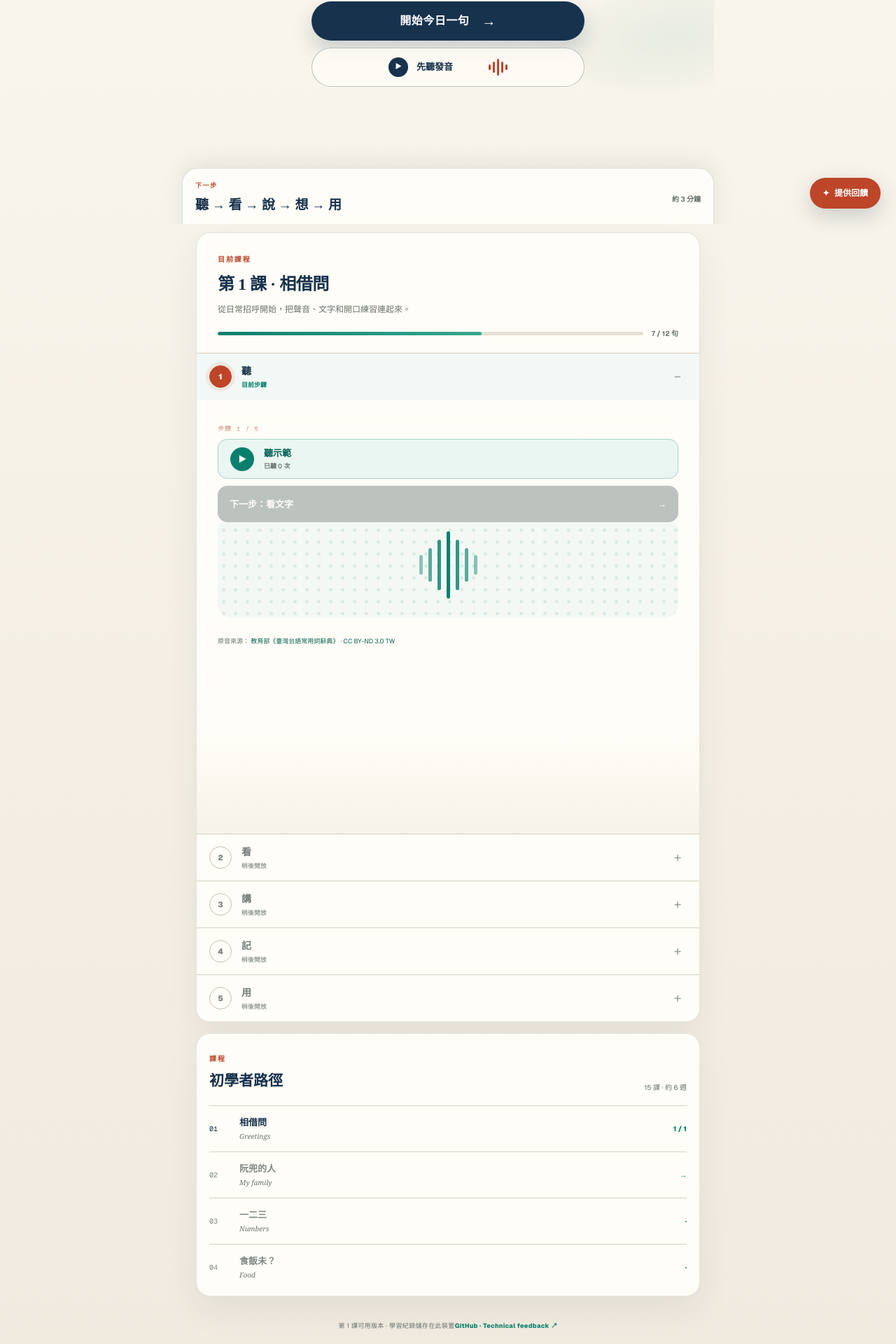
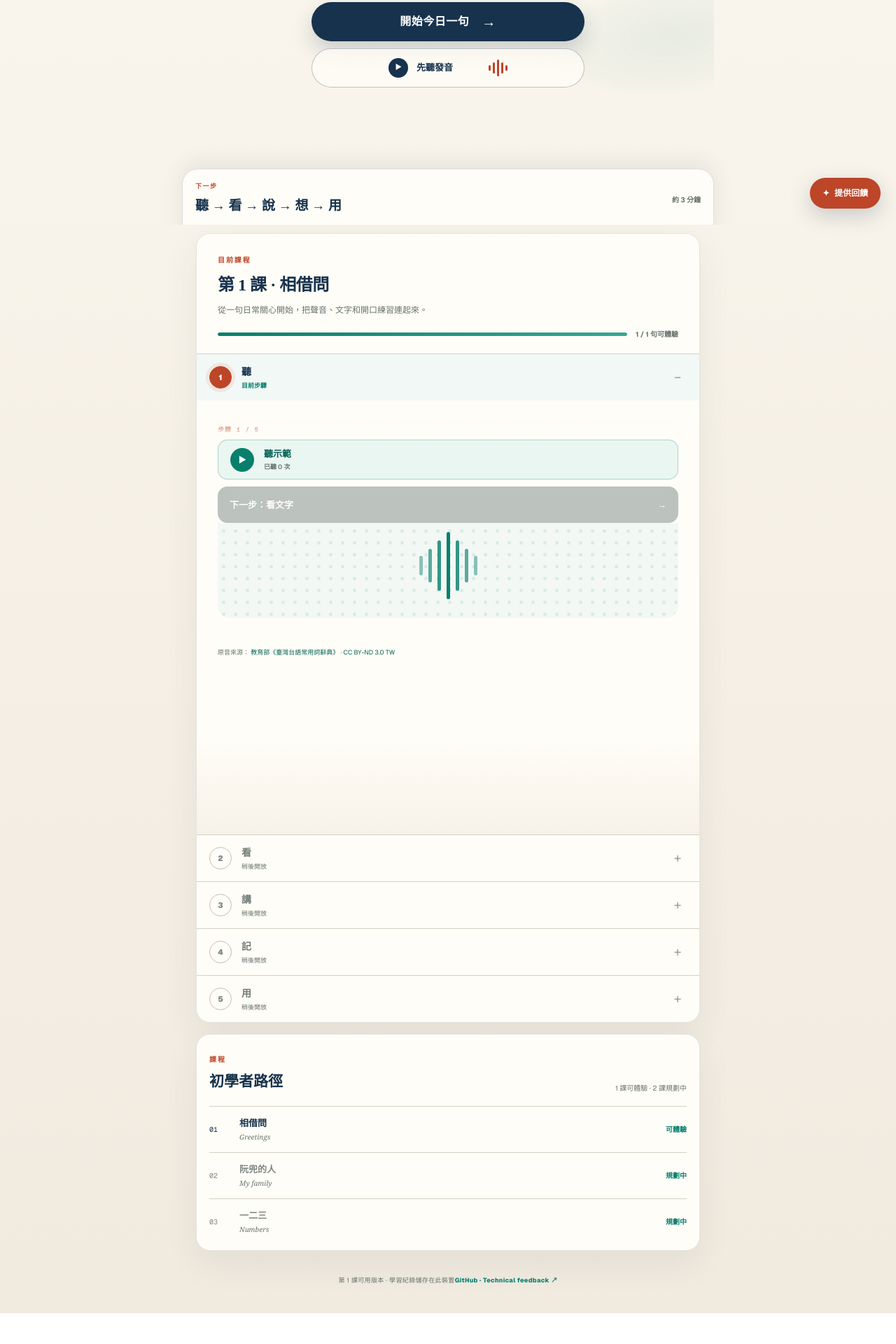
Before and after one commit to f8qtn9kycq-crypto/Taigi-starter, a Next.js app: page / in a window 1280 px wide. Shown: the part 480-2400 px from the top of the page at 70% size. After the commit the page ends 2356 px from the top, so only its background shows below. Built offline with nearby package versions, Linux system fonts and the light colour scheme.

Commit message:
Build research-driven Taigi prototype (#1)
* Build research-driven Taigi prototype

* Add research prototype validation plan

* Fix prototype progress bar state

---------

Co-authored-by: mac_mini_m4 <mac_mini_m4@mac-mini-m4s-Mac-mini.local>

```diff
--- a/app/TaigiStartPage.tsx
+++ b/app/TaigiStartPage.tsx
@@ -7,12 +7,11 @@ import LandingHero from "./components/LandingHero";
 import FeedbackForm from "./FeedbackForm";
 import LessonAccordion from "./components/LessonAccordion";
 import ReviewModal from "./components/ReviewModal";
+import { prototypeLesson } from "./data/lessons";
 import { useAudioPlayer } from "./hooks/useAudioPlayer";
 import { useLearningProgress } from "./hooks/useLearningProgress";
 import { copy } from "./taigi-content";
 import { isReviewDue } from "./utils/srs";
-
-const LESSON_AUDIO = "/audio/li-tsiah-pa-bue.mp3";
 
 export default function TaigiStartPage() {
   const { progress, setLocale, setStage, setHasStarted, addReview, rateReview } = useLearningProgress();
@@ -21,9 +20,13 @@ export default function TaigiStartPage() {
   const [activeTab, setActiveTab] = useState<"learn" | "review" | "progress">("learn");
   const lessonRef = useRef<HTMLElement | null>(null);
   const pathRef = useRef<HTMLElement | null>(null);
-  const heroAudio = useAudioPlayer(LESSON_AUDIO);
+  const heroAudio = useAudioPlayer(prototypeLesson.phrases[0].audioUrl);
   const text = copy[progress.locale];
   const dueCount = isReviewDue(progress.lessonOneReview) ? 1 : 0;
+
+  useEffect(() => {
+    document.documentElement.lang = progress.locale === "zh" ? "zh-Hant-TW" : "en";
+  }, [progress.locale]);
 
   useEffect(() => {
     if (!reviewOpen) return;
@@ -83,6 +86,7 @@ export default function TaigiStartPage() {
       <div className="learning-column">
         <LessonAccordion
           ref={lessonRef}
+          lesson={prototypeLesson}
           text={text}
           stage={progress.stage}
           reviewScheduled={progress.lessonOneReview !== null}
@@ -118,6 +122,7 @@ export default function TaigiStartPage() {
       {reviewOpen && (
         <ReviewModal
           text={text}
+          phrase={prototypeLesson.phrases[0]}
           card={progress.lessonOneReview}
           isDue={dueCount > 0}
           locale={progress.locale}
--- a/app/components/CoursePath.tsx
+++ b/app/components/CoursePath.tsx
@@ -1,5 +1,6 @@
 import { forwardRef } from "react";
-import { lessons, type LessonCopy, type Locale } from "../taigi-content";
+import { lessonCatalog } from "../data/lessons";
+import type { LessonCopy, Locale } from "../taigi-content";
 
 type CoursePathProps = {
   text: LessonCopy;
@@ -15,11 +16,11 @@ const CoursePath = forwardRef<HTMLElement, CoursePathProps>(
           <small>{text.pathSummary}</small>
         </div>
         <div className="lesson-list">
-          {lessons.map((lesson) => (
-            <article key={lesson.id} className={lesson.id === 1 ? "active" : ""}>
-              <span>{String(lesson.id).padStart(2, "0")}</span>
-              <div><b>{locale === "zh" ? lesson.zh : lesson.en}</b><small>{locale === "zh" ? lesson.en : lesson.zh}</small></div>
-              <em>{lesson.id === 1 ? "1 / 1" : lesson.id === 2 ? "→" : "·"}</em>
+          {lessonCatalog.map((lesson) => (
+            <article key={lesson.id} className={lesson.status === "prototype" ? "active" : ""}>
+              <span>{String(lesson.number).padStart(2, "0")}</span>
+              <div><b>{lesson.title[locale]}</b><small>{lesson.secondaryTitle[locale]}</small></div>
+              <em>{lesson.status === "prototype" ? text.availableNow : text.planned}</em>
             </article>
           ))}
         </div>
--- a/app/components/LessonAccordion.tsx
+++ b/app/components/LessonAccordion.tsx
@@ -2,10 +2,12 @@
 
 import { forwardRef } from "react";
 import type { LessonCopy } from "../taigi-content";
+import type { Lesson } from "../types/lesson";
 import LessonStagePanel from "./LessonStagePanel";
 
 type LessonAccordionProps = {
   text: LessonCopy;
+  lesson: Lesson;
   stage: number;
   reviewScheduled: boolean;
   onStageChange: (stage: number) => void;
@@ -14,7 +16,7 @@ type LessonAccordionProps = {
 
 const LessonAccordion = forwardRef<HTMLElement, LessonAccordionProps>(
   function LessonAccordion(
-    { text, stage, reviewScheduled, onStageChange, onReviewAdded },
+    { text, lesson, stage, reviewScheduled, onStageChange, onReviewAdded },
     ref,
   ) {
     const advance = () => onStageChange(Math.min(stage + 1, 4));
@@ -23,10 +25,10 @@ const LessonAccordion = forwardRef<HTMLElement, LessonAccordionProps>(
       <section className="lesson-card" aria-labelledby="lesson-title" ref={ref}>
         <div className="lesson-heading">
           <span className="section-label">{text.currentLesson}</span>
-          <h2 id="lesson-title">{text.lesson}</h2>
-          <p>{text.lessonSummary}</p>
-          <div className="progress-line" aria-label={text.lessonProgress}>
-            <span><i /></span><b>{text.lessonProgress}</b>
+          <h2 id="lesson-title">{text.lessonNumber(lesson.number)} · {lesson.title[text.locale]}</h2>
+          <p>{lesson.summary[text.locale]}</p>
+          <div className="progress-line" aria-label={text.phraseProgress(1, lesson.phrases.length)}>
+            <span><i /></span><b>{text.phraseProgress(1, lesson.phrases.length)}</b>
           </div>
         </div>
 
@@ -58,6 +60,7 @@ const LessonAccordion = forwardRef<HTMLElement, LessonAccordionProps>(
                     key={stage}
                     stage={stage}
                     text={text}
+                    lesson={lesson}
                     reviewScheduled={reviewScheduled}
                     onAdvance={advance}
                     onReviewAdded={onReviewAdded}
--- a/app/components/LessonStagePanel.tsx
+++ b/app/components/LessonStagePanel.tsx
@@ -3,14 +3,14 @@
 import { useState } from "react";
 import { useAudioPlayer } from "../hooks/useAudioPlayer";
 import type { LessonCopy } from "../taigi-content";
+import type { Lesson } from "../types/lesson";
 import LessonStageContent from "./LessonStageContent";
 import RecordingPractice from "./RecordingPractice";
-
-const LESSON_AUDIO = "/audio/li-tsiah-pa-bue.mp3";
 
 type LessonStagePanelProps = {
   stage: number;
   text: LessonCopy;
+  lesson: Lesson;
   reviewScheduled: boolean;
   onAdvance: () => void;
   onReviewAdded: () => void;
@@ -19,13 +19,15 @@ type LessonStagePanelProps = {
 export default function LessonStagePanel({
   stage,
   text,
+  lesson,
   reviewScheduled,
   onAdvance,
   onReviewAdded,
 }: LessonStagePanelProps) {
   const [audioPlays, setAudioPlays] = useState(0);
   const [showAnswer, setShowAnswer] = useState(false);
-  const { isPlaying, hasError, toggle } = useAudioPlayer(LESSON_AUDIO);
+  const phrase = lesson.phrases[0];
+  const { isPlaying, hasError, toggle } = useAudioPlayer(phrase.audioUrl);
 
   const playAudio = async () => {
     const started = await toggle();
@@ -43,6 +45,7 @@ export default function LessonStagePanel({
       <LessonStageContent
         stage={stage}
         text={text}
+        phrase={phrase}
         showAnswer={showAnswer}
         onPlay={() => void playAudio()}
       />
@@ -50,11 +53,11 @@ export default function LessonStagePanel({
       {stage === 0 && (
         <p className="media-attribution">
           {text.audioSourcePrefix}{" "}
-          <a href="https://sutian.moe.edu.tw/und-hani/su/1653/" target="_blank" rel="noreferrer">
-            {text.audioSource}
+          <a href={phrase.source.canonicalUrl} target="_blank" rel="noreferrer">
+            {phrase.source.title[text.locale]}
           </a>{" · "}
-          <a href="https://creativecommons.org/licenses/by-nd/3.0/tw/" target="_blank" rel="noreferrer">
-            CC BY-ND 3.0 TW
+          <a href={phrase.source.licenseUrl} target="_blank" rel="noreferrer">
+            {phrase.source.license}
           </a>
         </p>
       )}
@@ -67,8 +70,8 @@ export default function LessonStagePanel({
               <span><b>{isPlaying ? text.listening : text.listen}</b><small>{text.listened(audioPlays)}</small></span>
             </button>
             {hasError && <p className="media-error" role="alert">{text.audioUnavailable}</p>}
-            <button type="button" className="action-button primary-action" onClick={onAdvance} disabled={audioPlays < 1}>
-              {text.nextSee}<span>→</span>
+            <button type="button" className="action-button primary-action" onClick={onAdvance} disabled={audioPlays < 1 && !hasError}>
+              {hasError ? text.continueWithoutAudio : text.nextSee}<span>→</span>
             </button>
           </>
         )}
--- /dev/null
+++ b/app/data/lessons.ts
@@ -0,0 +1,62 @@
+import type { Lesson } from "../types/lesson";
+
+export const prototypeLesson: Lesson = {
+  id: "lesson-1-greetings",
+  number: 1,
+  title: { zh: "相借問", en: "Greetings" },
+  secondaryTitle: { zh: "Greetings", en: "相借問" },
+  summary: {
+    zh: "從一句日常關心開始，把聲音、文字和開口練習連起來。",
+    en: "Connect sound, script, and speaking through one caring everyday greeting.",
+  },
+  status: "prototype",
+  phrases: [
+    {
+      id: "li-tsiah-pa-bue",
+      hanji: "你食飽未？",
+      tailo: "Lí tsia̍h-pá--buē?",
+      poj: "Lí chia̍h-pá--bōe?",
+      meaning: {
+        zh: "你吃飽了嗎？／日常關心人的問候",
+        en: "Have you eaten? / A warm, caring greeting",
+      },
+      cultureNote: {
+        zh: "「你食飽未？」常是關心人的招呼，不一定真的在問用餐狀況。",
+        en: "“Lí tsia̍h-pá--buē?” is often a caring hello, not a literal question about your meal.",
+      },
+      audioUrl: "/audio/li-tsiah-pa-bue.mp3",
+      source: {
+        title: {
+          zh: "教育部《臺灣台語常用詞辭典》",
+          en: "MOE Dictionary of Frequently-Used Taiwan Taigi",
+        },
+        canonicalUrl: "https://sutian.moe.edu.tw/und-hani/su/1653/",
+        license: "CC BY-ND 3.0 TW",
+        licenseUrl: "https://creativecommons.org/licenses/by-nd/3.0/tw/",
+        speaker: null,
+      },
+    },
+  ],
+};
+
+export const lessonCatalog: readonly Lesson[] = [
+  prototypeLesson,
+  {
+    id: "lesson-2-family",
+    number: 2,
+    title: { zh: "阮兜的人", en: "My family" },
+    secondaryTitle: { zh: "My family", en: "阮兜的人" },
+    summary: { zh: "規劃中", en: "Planned" },
+    status: "planned",
+    phrases: [],
+  },
+  {
+    id: "lesson-3-numbers",
+    number: 3,
+    title: { zh: "一二三", en: "Numbers" },
+    secondaryTitle: { zh: "Numbers", en: "一二三" },
+    summary: { zh: "規劃中", en: "Planned" },
+    status: "planned",
+    phrases: [],
+  },
+] as const;
--- a/app/globals.css
+++ b/app/globals.css
@@ -91,6 +91,8 @@ a:focus-visible {
 
 .brand {
   display: flex;
+  min-width: 44px;
+  min-height: 44px;
   align-items: center;
   gap: 10px;
   color: var(--ink);
@@ -184,8 +186,8 @@ a:focus-visible {
 
 .locale {
   display: grid;
-  width: 42px;
-  min-height: 42px;
+  width: 44px;
+  min-height: 44px;
   place-items: center;
   border: 1px solid rgb(23 50 77 / 0.16);
   border-radius: 20px;
@@ -602,7 +604,7 @@ a:focus-visible {
 
 .progress-line i {
   display: block;
-  width: 62%;
+  width: 100%;
   height: 100%;
   border-radius: inherit;
   background: linear-gradient(90deg, var(--jade), #36a88e);
@@ -855,7 +857,7 @@ a:focus-visible {
 }
 
 .script-tabs button {
-  min-height: 36px;
+  min-height: 44px;
   padding: 0 14px;
   border: 1px solid transparent;
   border-radius: 18px;
@@ -1120,6 +1122,9 @@ a:focus-visible {
 }
 
 .media-attribution a {
+  display: inline-flex;
+  min-height: 44px;
+  align-items: center;
   color: var(--jade-dark);
   text-underline-offset: 2px;
 }
@@ -1314,8 +1319,8 @@ footer a:hover {
   position: absolute;
   top: 16px;
   right: 18px;
-  width: 40px;
-  height: 40px;
+  width: 44px;
+  height: 44px;
   border: 0;
   border-radius: 50%;
   background: #f0ece4;
@@ -1548,13 +1553,13 @@ footer a:hover {
   }
 }
 
-.feedback-fab { position:fixed;right:22px;bottom:22px;z-index:32;border:0;border-radius:999px;background:var(--orange);color:#fff;padding:13px 18px;box-shadow:0 10px 30px #17324d35;font-size:12px;font-weight:800;cursor:pointer; }
+.feedback-fab { position:fixed;right:22px;bottom:22px;z-index:32;min-height:44px;border:0;border-radius:999px;background:var(--orange);color:#fff;padding:13px 18px;box-shadow:0 10px 30px #17324d35;font-size:12px;font-weight:800;cursor:pointer; }
 .feedback-fab span { margin-right:7px; }
 .feedback-backdrop { position:fixed;inset:0;z-index:60;display:grid;place-items:center;padding:18px;background:#0f2330a8;backdrop-filter:blur(5px); }
 .feedback-modal { position:relative;width:min(560px,100%);max-height:calc(100vh - 36px);overflow:auto;background:var(--paper);padding:38px;box-shadow:0 30px 80px #00000040; }
 .feedback-modal h2 { margin:7px 0 5px;font:30px "Noto Serif TC",serif; }.feedback-intro { margin:0 0 24px;color:var(--muted);font-size:13px;line-height:1.6; }
 .feedback-modal fieldset { margin:0 0 20px;padding:0;border:0; }.feedback-modal legend,.feedback-comment { display:block;margin-bottom:9px;font-size:12px;font-weight:750; }
-.rating-row,.choice-row,.blocker-grid { display:flex;gap:7px; }.rating-row button { width:42px;height:42px; }.choice-row button { flex:1;padding:11px; }.blocker-grid { flex-wrap:wrap; }.blocker-grid button { padding:9px 12px; }
+.rating-row,.choice-row,.blocker-grid { display:flex;gap:7px; }.rating-row button { width:44px;height:44px; }.choice-row button { flex:1;min-height:44px;padding:11px; }.blocker-grid { flex-wrap:wrap; }.blocker-grid button { min-height:44px;padding:9px 12px; }
 .rating-row button,.choice-row button,.blocker-grid button { border:1px solid var(--line);background:#fff;cursor:pointer;font-size:12px; }.rating-row button.selected,.choice-row button.selected,.blocker-grid button.selected { border-color:var(--jade);background:var(--jade);color:#fff; }
 .feedback-comment textarea { display:block;width:100%;min-height:82px;margin-top:9px;padding:11px;border:1px solid var(--line);background:#fff;resize:vertical; }.feedback-honeypot { position:absolute;left:-10000px; }.feedback-submit { width:100%;margin-top:20px; }.feedback-error { color:#a33b2d;font-size:12px; }
 .feedback-success { min-height:360px;display:flex;flex-direction:column;align-items:center;justify-content:center;text-align:center; }.feedback-success>span { display:grid;place-items:center;width:72px;height:72px;border-radius:50%;background:var(--jade);color:#fff;font-size:34px; }.feedback-success h2 { max-width:390px;margin:20px 0 28px;font-size:25px; }.feedback-success .primary { justify-content:center; }
--- a/app/taigi-content.ts
+++ b/app/taigi-content.ts
@@ -3,6 +3,7 @@ import type { Locale } from "./types/learning";
 export type { Locale } from "./types/learning";
 
 export type LessonCopy = {
+  locale: Locale;
   homeLabel: string;
   switchLanguage: string;
   eyebrow: string;
@@ -30,9 +31,11 @@ export type LessonCopy = {
   day: string;
   streak: string;
   currentLesson: string;
+  lessonNumber: (number: number) => string;
   lesson: string;
   lessonSummary: string;
   lessonProgress: string;
+  phraseProgress: (current: number, total: number) => string;
   stageLabels: readonly string[];
   learningStages: string;
   currentStep: string;
@@ -48,14 +51,12 @@ export type LessonCopy = {
   nextSay: string;
   nextRecall: string;
   nextUse: string;
-  phrase: string;
-  meaning: string;
   tailoLabel: string;
   pojLabel: string;
   romanizationSystem: string;
   audioSourcePrefix: string;
-  audioSource: string;
   audioUnavailable: string;
+  continueWithoutAudio: string;
   record: string;
   recording: string;
   microphoneRequest: string;
@@ -67,7 +68,6 @@ export type LessonCopy = {
   yourRecording: string;
   recordingLocalOnly: string;
   showAnswer: string;
-  cultureText: string;
   addReview: string;
   reviewAdded: string;
   path: string;
@@ -90,10 +90,13 @@ export type LessonCopy = {
   navPath: string;
   navProgress: string;
   primaryNavigation: string;
+  availableNow: string;
+  planned: string;
 };
 
 export const copy: Record<Locale, LessonCopy> = {
   zh: {
+    locale: "zh",
     homeLabel: "台語起步首頁",
     switchLanguage: "切換為英文",
     eyebrow: "LÍ-HÓ · 你好",
@@ -113,7 +116,7 @@ export const copy: Record<Locale, LessonCopy> = {
     previewTitle: "聽 → 看 → 說 → 想 → 用",
     previewDuration: "約 3 分鐘",
     resumeLearning: "繼續學習",
-    currentProgress: "第 1 課 · 7 / 12 句",
+    currentProgress: "第 1 課 · 原型體驗",
     reviewPending: (count) => `${count} 張待複習`,
     reviewComplete: "今日複習完成",
     reviewStatus: (count) => `待複習 ${count}`,
@@ -121,9 +124,11 @@ export const copy: Record<Locale, LessonCopy> = {
     day: "第 3 天",
     streak: "連續學習",
     currentLesson: "目前課程",
+    lessonNumber: (number) => `第 ${number} 課`,
     lesson: "第 1 課 · 相借問",
     lessonSummary: "從日常招呼開始，把聲音、文字和開口練習連起來。",
-    lessonProgress: "7 / 12 句",
+    lessonProgress: "1 / 1 句可體驗",
+    phraseProgress: (current, total) => `${current} / ${total} 句可體驗`,
     stageLabels: ["聽", "看", "講", "記", "用"],
     learningStages: "學習步驟",
     currentStep: "目前步驟",
@@ -151,14 +156,12 @@ export const copy: Record<Locale, LessonCopy> = {
     nextSay: "下一步：跟著講",
     nextRecall: "下一步：想一想",
     nextUse: "下一步：生活用法",
-    phrase: "你食飽未？",
-    meaning: "你吃飽了嗎？／日常關心人的問候",
     tailoLabel: "台羅",
     pojLabel: "白話字",
     romanizationSystem: "羅馬字系統",
     audioSourcePrefix: "原音來源：",
-    audioSource: "教育部《臺灣台語常用詞辭典》",
     audioUnavailable: "音檔暫時無法播放，請檢查網路後再試一次。",
+    continueWithoutAudio: "音檔無法播放，先看文字",
     record: "開始錄音",
     recording: "錄音中，再按一次完成",
     microphoneRequest: "正在請求麥克風權限…",
@@ -170,11 +173,10 @@ export const copy: Record<Locale, LessonCopy> = {
     yourRecording: "你的錄音",
     recordingLocalOnly: "錄音只留在這個頁面，不會上傳或保存。",
     showAnswer: "顯示答案",
-    cultureText: "「你食飽未？」常是關心人的招呼，不一定真的在問用餐狀況。",
     addReview: "加入今日複習",
     reviewAdded: "已加入複習",
     path: "初學者路徑",
-    pathSummary: "15 課 · 約 6 週",
+    pathSummary: "1 課可體驗 · 2 課規劃中",
     cardsLeft: "張待複習",
     reviewPrompt: "看到這句，你會怎麼說？",
     rate: "這次記得多熟？",
@@ -193,8 +195,11 @@ export const copy: Record<Locale, LessonCopy> = {
     navPath: "課程",
     navProgress: "進度",
     primaryNavigation: "主要導覽",
+    availableNow: "可體驗",
+    planned: "規劃中",
   },
   en: {
+    locale: "en",
     homeLabel: "Tâi-gí Start home",
     switchLanguage: "Switch to Traditional Chinese",
     eyebrow: "TAIGI START",
@@ -214,7 +219,7 @@ export const copy: Record<Locale, LessonCopy> = {
     previewTitle: "Hear → See → Say → Recall → Use",
     previewDuration: "About 3 minutes",
     resumeLearning: "Resume learning",
-    currentProgress: "Lesson 1 · 7 / 12 phrases",
+    currentProgress: "Lesson 1 · Prototype",
     reviewPending: (count) => `${count} reviews pending`,
     reviewComplete: "Review complete",
     reviewStatus: (count) => `${count} reviews due`,
@@ -222,9 +227,11 @@ export const copy: Record<Locale, LessonCopy> = {
     day: "Day 3",
     streak: "learning streak",
     currentLesson: "CURRENT LESSON",
+    lessonNumber: (number) => `Lesson ${number}`,
     lesson: "Lesson 1 · Greetings",
     lessonSummary: "Connect the sound, script, and speaking practice of an everyday greeting.",
-    lessonProgress: "7 / 12 phrases",
+    lessonProgress: "1 / 1 phrase available",
+    phraseProgress: (current, total) => `${current} / ${total} phrase available`,
     stageLabels: ["Hear", "See", "Say", "Recall", "Use"],
     learningStages: "Learning stages",
     currentStep: "Current step",
@@ -252,14 +259,12 @@ export const copy: Record<Locale, LessonCopy> = {
     nextSay: "Next: say it",
     nextRecall: "Next: recall it",
     nextUse: "Next: use it",
-    phrase: "你食飽未？",
-    meaning: "Have you eaten? / A warm, caring greeting",
     tailoLabel: "Tâi-lô",
     pojLabel: "POJ",
     romanizationSystem: "Romanization system",
     audioSourcePrefix: "Original audio:",
-    audioSource: "MOE Dictionary of Frequently-Used Taiwan Taigi",
     audioUnavailable: "The audio could not play. Check your connection and try again.",
+    continueWithoutAudio: "Audio unavailable, continue to the script",
     record: "Start recording",
     recording: "Recording, tap again to finish",
     microphoneRequest: "Requesting microphone access…",
@@ -271,11 +276,10 @@ export const copy: Record<Locale, LessonCopy> = {
     yourRecording: "Your recording",
     recordingLocalOnly: "This recording stays on this page and is never uploaded or saved.",
     showAnswer: "Show answer",
-    cultureText: "“Lí tsia̍h-pá--buē?” is often a caring hello, not a literal question about your meal.",
     addReview: "Add to today’s review",
     reviewAdded: "Added to review",
     path: "Beginner path",
-    pathSummary: "15 lessons · about 6 weeks",
+    pathSummary: "1 lesson available · 2 planned",
     cardsLeft: "cards left",
     reviewPrompt: "How would you say this?",
     rate: "How well did you remember?",
@@ -294,12 +298,7 @@ export const copy: Record<Locale, LessonCopy> = {
     navPath: "Course",
     navProgress: "Progress",
     primaryNavigation: "Primary navigation",
+    availableNow: "Try now",
+    planned: "Planned",
   },
 };
-
-export const lessons = [
-  { id: 1, zh: "相借問", en: "Greetings" },
-  { id: 2, zh: "阮兜的人", en: "My family" },
-  { id: 3, zh: "一二三", en: "Numbers" },
-  { id: 4, zh: "食飯未？", en: "Food" },
-] as const;
--- /dev/null
+++ b/app/types/lesson.ts
@@ -0,0 +1,32 @@
+import type { Locale } from "./learning";
+
+export type LocalizedText = Record<Locale, string>;
+
+export type LessonSource = {
+  title: LocalizedText;
+  canonicalUrl: string;
+  license: string;
+  licenseUrl: string;
+  speaker: string | null;
+};
+
+export type LessonPhrase = {
+  id: string;
+  hanji: string;
+  tailo: string;
+  poj: string;
+  meaning: LocalizedText;
+  cultureNote: LocalizedText;
+  audioUrl: string;
+  source: LessonSource;
+};
+
+export type Lesson = {
+  id: string;
+  number: number;
+  title: LocalizedText;
+  secondaryTitle: LocalizedText;
+  summary: LocalizedText;
+  status: "prototype" | "planned";
+  phrases: readonly LessonPhrase[];
+};
```
Also changed, not shown: app/components/LessonStageContent.tsx (+10 -7 lines), app/components/ReviewModal.tsx (+6 -3 lines), 2 other files (tests, documents, lock files or other folders).
